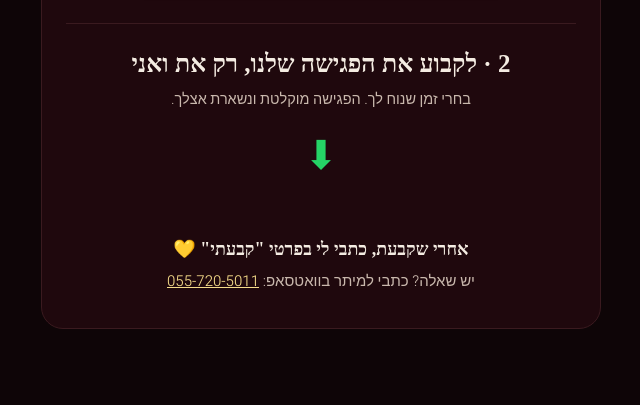
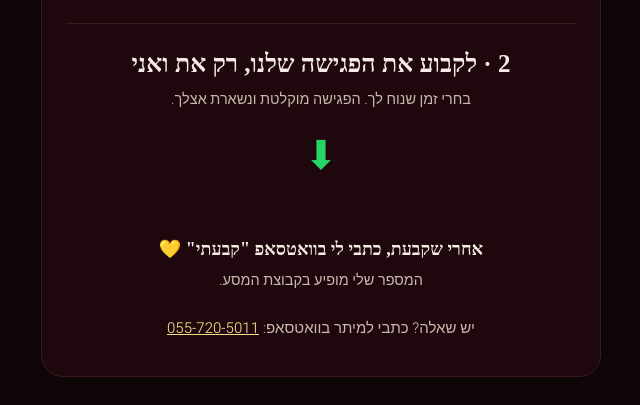
Before and after one commit to royazaria/masa-theofrina, a plain HTML site: page thanks-plus.html in a window 1280 px wide. Shown: the part 470-875 px from the top of the page, without its empty margins (319-959 px from the left). Before the commit the page ends 827 px from the top, so only its background shows below. Drawn offline with Linux system fonts and the light colour scheme; a script that the page names is missing; a web font is replaced by a local one.

Commit message:
2,222 thank-you: 'קבעתי' on WhatsApp, her number is in the group
Co-Authored-By: Claude Opus 5.5 <noreply@anthropic.com>

```diff
--- a/thanks-plus.html
+++ b/thanks-plus.html
@@ -61,7 +61,8 @@ h1{font-family:"Frank Ruhl Libre",serif;font-weight:900;font-size:clamp(30px,8vw
     <span class="arrow" aria-hidden="true">⬇</span>
     <!-- CALENDLY: Ofri's embed goes here (Roy sends the snippet) -->
     <div id="calendly" class="cal-box"></div>
-    <p class="next" style="font-size:18px;margin-top:14px">אחרי שקבעת, כתבי לי בפרטי "קבעתי" 💛</p>
+    <p class="next" style="font-size:18px;margin-top:14px">אחרי שקבעת, כתבי לי בוואטסאפ "קבעתי" 💛</p>
+    <p class="hint">המספר שלי מופיע בקבוצת המסע.</p>
   </div>
   <p class="ask">יש שאלה? כתבי למיתר בוואטסאפ: <a dir="ltr" href="https://wa.me/972557205011">055-720-5011</a></p>
 </main>
```
